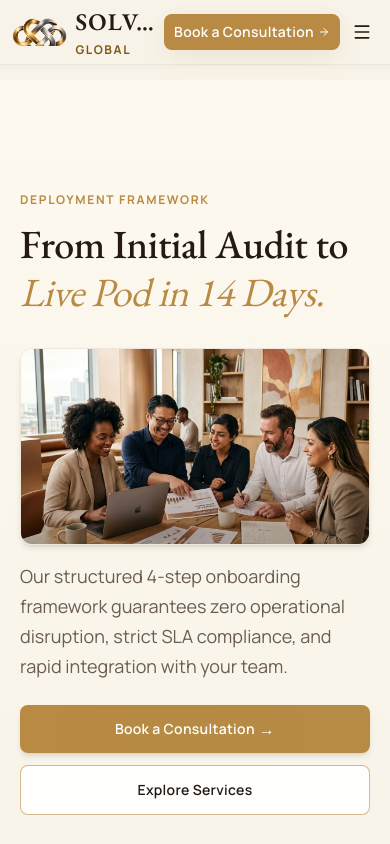
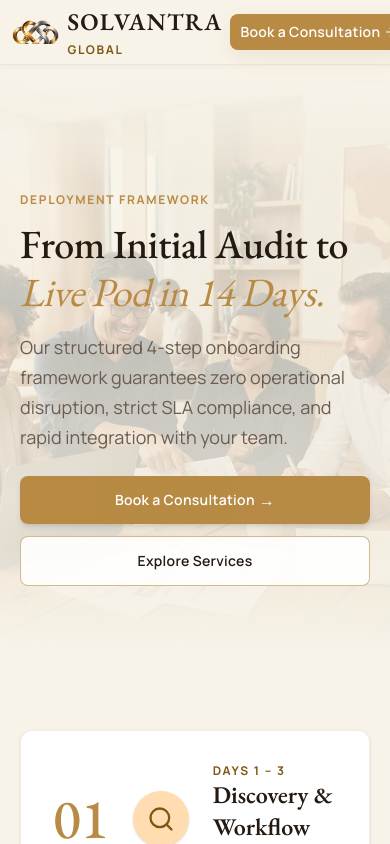
Before and after one commit to meheromprakash/Solvantra-Global, a Next.js app: page /how-it-works in a window 390 px wide. Shown: the top 844 px of the page. Built offline with nearby package versions, Linux system fonts and the light colour scheme.

Commit message:
fix: write full SOLVANTRA GLOBAL name without truncation and enable full-bleed background hero photo on mobile

```diff
--- a/src/app/globals.css
+++ b/src/app/globals.css
@@ -201,7 +201,6 @@
   background-image: linear-gradient(180deg, #fef9ee 0%, #f7f3e8 100%);
 }
 
-@media (min-width: 768px) {
 .hero-bg-layer {
   position: absolute;
   inset: 0;
@@ -209,7 +208,7 @@
   height: 100%;
   background-image: var(--hero-bg-image);
   background-size: cover;
-    background-position: right center;
+  background-position: center;
   background-repeat: no-repeat;
   z-index: 0;
 }
@@ -221,7 +220,7 @@
   z-index: 1;
   background: linear-gradient(
     180deg,
-      rgba(247, 243, 232, 0.85) 0%,
+    rgba(247, 243, 232, 0.88) 0%,
     rgba(247, 243, 232, 0) 18%,
     rgba(247, 243, 232, 0) 82%,
     rgba(247, 243, 232, 0.95) 100%
@@ -233,6 +232,17 @@
   inset: 0;
   pointer-events: none;
   z-index: 2;
+  background: linear-gradient(
+    180deg,
+    rgba(247, 243, 232, 0.92) 0%,
+    rgba(247, 243, 232, 0.78) 45%,
+    rgba(247, 243, 232, 0.94) 100%
+  );
+}
+
+@media (min-width: 768px) {
+  .hero-bg-layer {
+    background-position: right center;
   }
 }
 
--- a/src/components/Header.tsx
+++ b/src/components/Header.tsx
@@ -27,17 +27,17 @@ export default function Header() {
       <header className="fixed top-0 left-0 right-0 z-40 bg-surface-container-low/95 backdrop-blur-md border-b border-outline-variant/30 shadow-[0_1px_8px_rgba(36,26,18,0.04)]">
         <div className="h-16 sm:h-20 max-w-[1240px] mx-auto px-3 sm:px-5 md:px-12 flex items-center justify-between gap-2 sm:gap-4">
           {/* Logo */}
-          <Link href="/" className="flex items-center gap-2 sm:gap-3 group shrink min-w-0">
+          <Link href="/" className="flex items-center gap-2 sm:gap-3 group shrink-0">
             <img
               src="/images/logo-mark.png"
               alt="Solvantra Global Logo"
-              className="h-7 sm:h-9 md:h-10 w-auto object-contain shrink-0 group-hover:scale-105 transition-transform duration-300"
+              className="h-6 sm:h-8 md:h-9 w-auto object-contain shrink-0 group-hover:scale-105 transition-transform duration-300"
             />
-            <div className="flex flex-col shrink min-w-0">
-              <span className="font-headline-sm text-base sm:text-lg font-bold tracking-wider text-on-surface uppercase leading-none truncate">
+            <div className="flex flex-col shrink-0">
+              <span className="font-headline-sm text-sm sm:text-base md:text-lg font-bold tracking-wider text-on-surface uppercase leading-none whitespace-nowrap">
                 Solvantra
               </span>
-              <span className="font-eyebrow text-[9px] sm:text-[10px] text-primary tracking-[0.18em] sm:tracking-[0.22em] uppercase leading-none mt-1 font-semibold truncate">
+              <span className="font-eyebrow text-[8px] sm:text-[9px] md:text-[10px] text-primary tracking-[0.18em] sm:tracking-[0.22em] uppercase leading-none mt-1 font-semibold whitespace-nowrap">
                 Global
               </span>
             </div>
--- a/src/components/sections/PageHero.tsx
+++ b/src/components/sections/PageHero.tsx
@@ -97,26 +97,25 @@ export default function PageHero({
           } as React.CSSProperties
         }
       >
-        {/* Preload hero background image on desktop/tablet only (min-width: 768px) */}
+        {/* Preload hero background image */}
         {bgImage && (
           <link
             rel="preload"
             as="image"
             href={bgImage}
-            media="(min-width: 768px)"
           />
         )}
 
-        {/* Background image layer (hidden on mobile up to 767px) */}
-        <div className="hidden md:block hero-bg-layer" />
+        {/* Background image layer */}
+        <div className="hero-bg-layer" />
 
-        {/* Soft Vignette top and bottom edges (hidden on mobile) */}
-        <div className="hidden md:block hero-vignette" />
+        {/* Soft Vignette top and bottom edges */}
+        <div className="hero-vignette" />
 
-        {/* Left-to-right gradient overlay (hidden on mobile) */}
-        <div className="hidden md:block hero-gradient-overlay" />
+        {/* Gradient overlay */}
+        <div className="hero-gradient-overlay" />
 
-        {/* Faint golden glow / light-ray effect on the right side (hidden on mobile) */}
+        {/* Faint golden glow / light-ray effect on the right side */}
         <div className="hidden md:block hero-glow-effect" />
 
         {/* Hero Content Container */}
@@ -134,19 +133,6 @@ export default function PageHero({
                 {headingGold}
               </span>
             </h1>
-
-            {/* Mobile Hero Visual Card (Hidden on desktop/tablet md:hidden) */}
-            {bgImage && (
-              <div className="md:hidden w-full aspect-[16/9] max-h-[220px] rounded-xl overflow-hidden shadow-md border border-outline-variant/30 my-4 relative">
-                <img
-                  src={bgImage}
-                  alt={bgAlt || eyebrow}
-                  className="w-full h-full object-cover"
-                  loading="eager"
-                />
-                <div className="absolute inset-0 bg-gradient-to-t from-[#241a12]/30 via-transparent to-transparent pointer-events-none" />
-              </div>
-            )}
 
             {/* Paragraph */}
             <p className="font-body-lg text-[15px] sm:text-base md:text-lg text-secondary max-w-full md:max-w-[520px] mb-6 md:mb-8 leading-relaxed">
```
Lines whose indentation alone changed are shown as unchanged.
